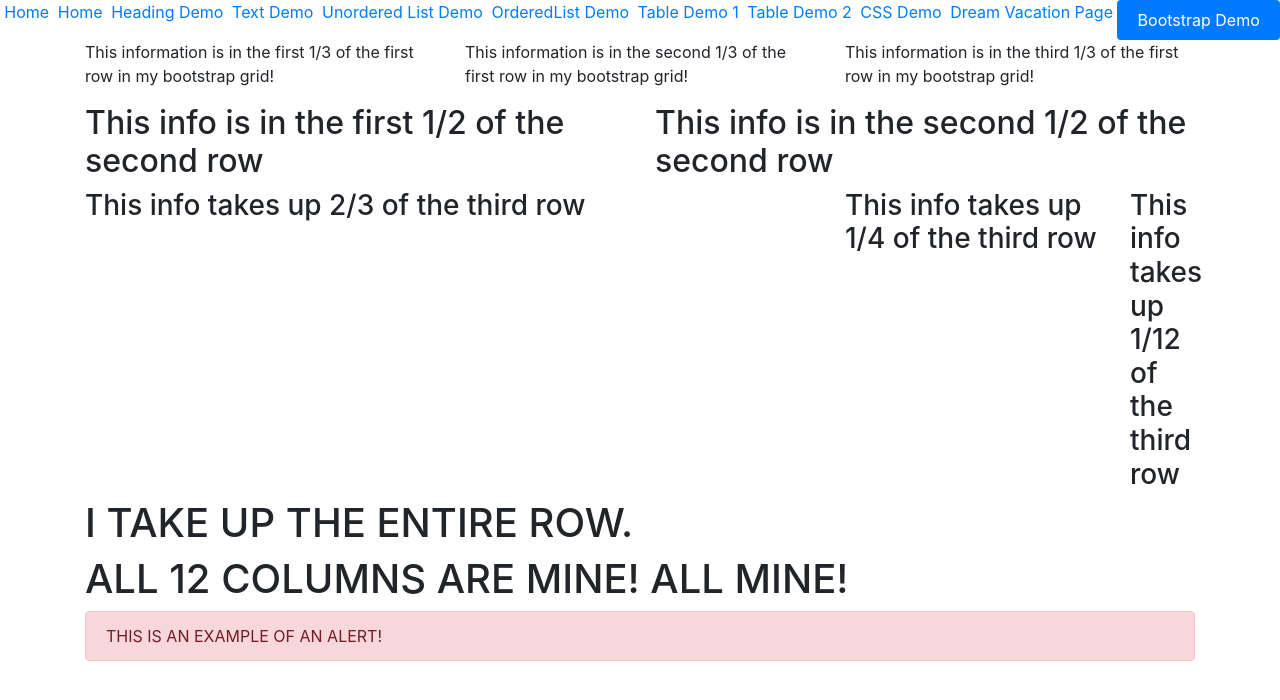
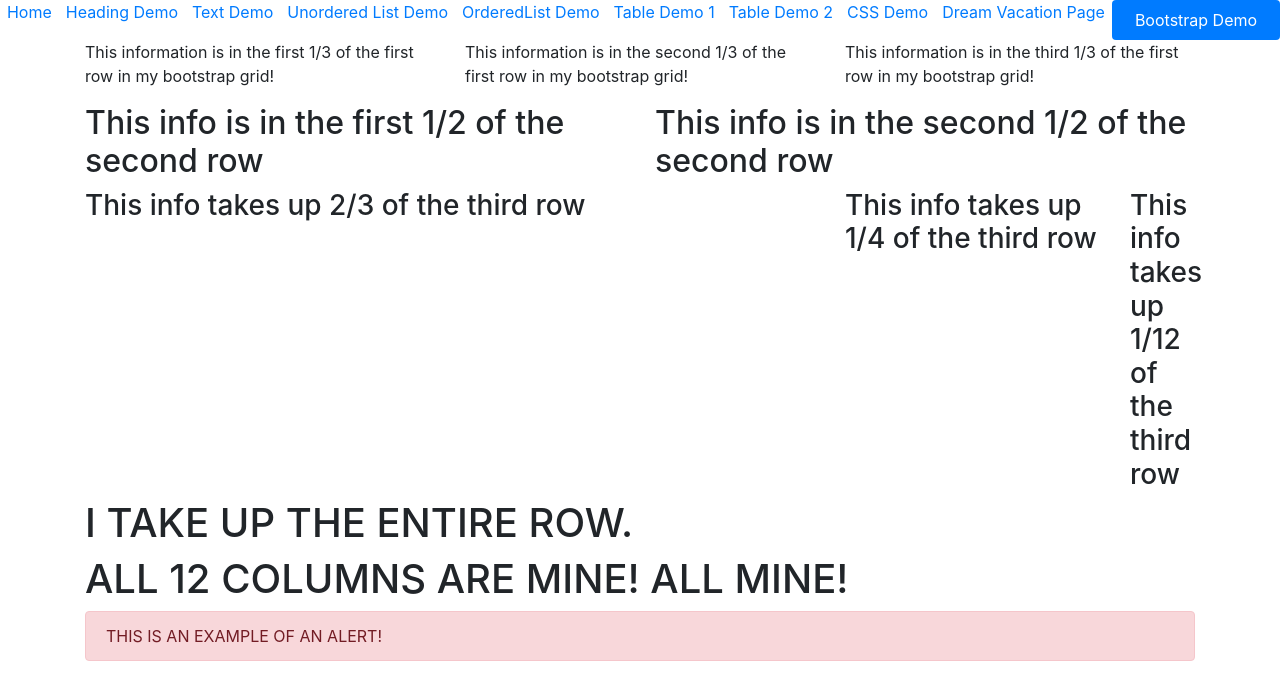
Before and after one commit to sheylaperez96/sheylaperez96.github.io, a plain HTML site: page bootstrapdemo.html in a window 1280 px wide. Drawn offline with nearby package versions, Linux system fonts and the light colour scheme.

Commit message:
day 2 changes

```diff
--- a/bootstrapdemo.html
+++ b/bootstrapdemo.html
@@ -17,9 +17,6 @@
     <body>
         <!--Change what was a series of bullet points-->
         <ul class="nav nav-pills nav-fill">
-            <li class="nav-item">
-                <a href="index.html">Home</a>
-            </li>
             <li class="nav-item">
                 <a href="index.html">Home</a>
             </li>
```
Also changed, not shown: cssdemo.html (+2 -3 lines), headings.html (+0 -3 lines), orderedlist.html (+0 -3 lines), tableDemo1.html (+0 -3 lines), tableDemo2.html (+0 -3 lines), textdemo.html (+0 -3 lines), travel.html (+0 -3 lines), unorderedlist.html (+0 -3 lines).
